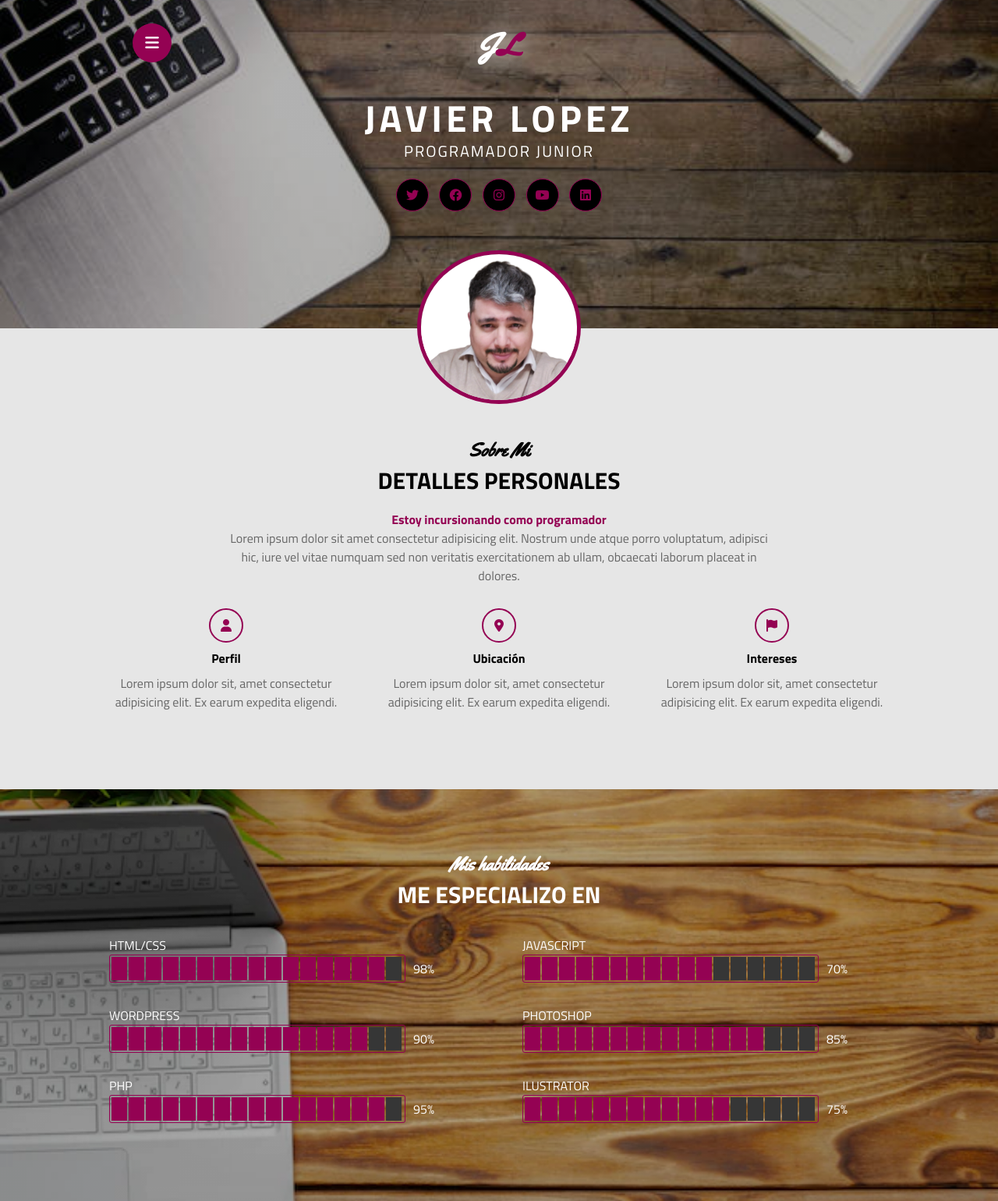
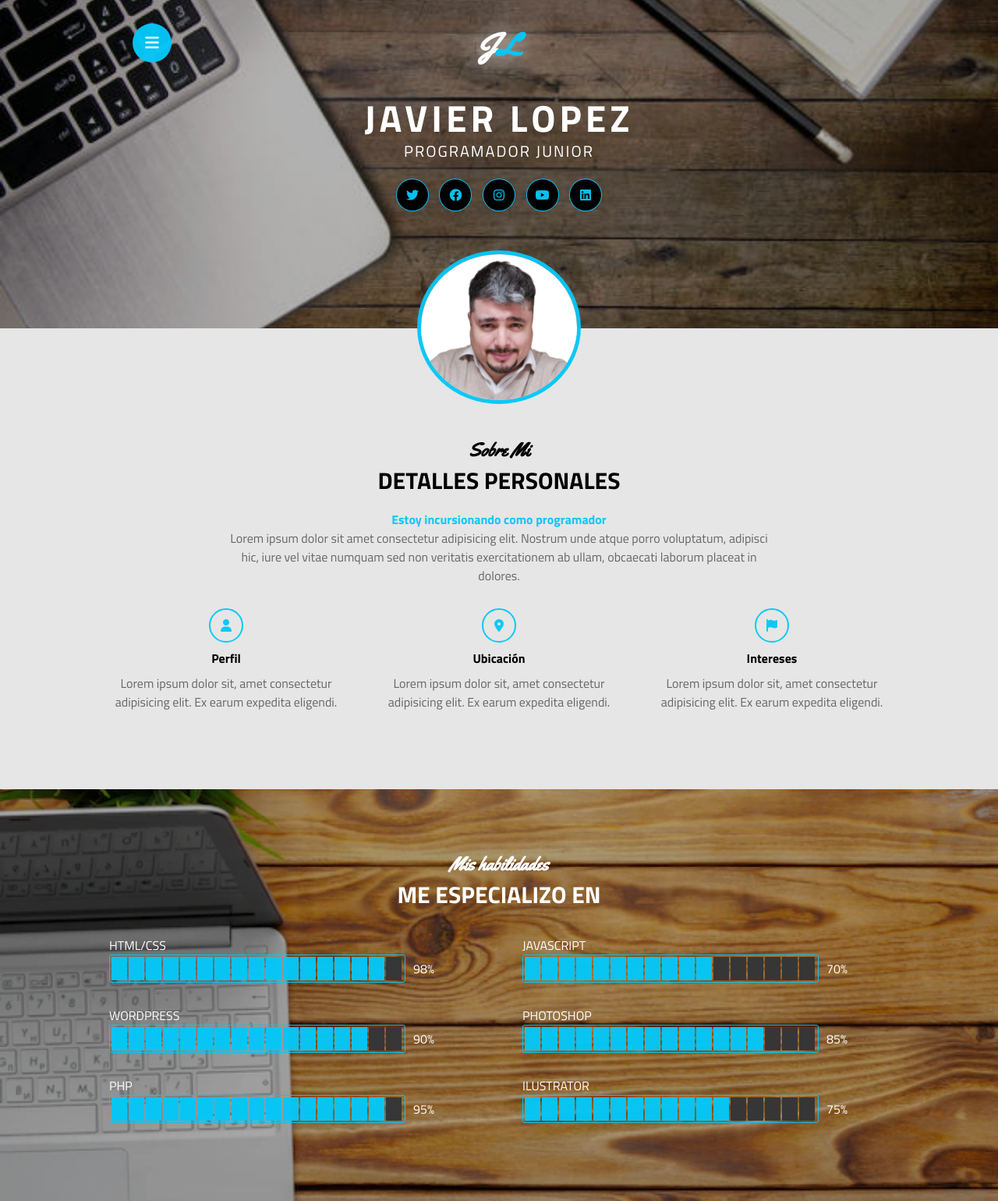
Before and after one commit to JaViEr-EnRi/TP-CV-Ticmas, a plain HTML site: page index.html in a window 1280 px wide. Shown: the top 1540 px of the page at 78% size. Drawn offline with Linux system fonts and the light colour scheme.

Commit message:
Modificacion de Colores en CSS y en JS

```diff
--- a/app.js
+++ b/app.js
@@ -83,7 +83,7 @@ function pintarBarra(id_barra, cantidad, indice, interval){
     x = contadores[indice];
     if(x < cantidad){
         let elementos = id_barra.getElementsByClassName("e");
-        elementos[x].style.backgroundColor = "#940253";
+        elementos[x].style.backgroundColor = "#05c7f8f6";
     }else{
         clearInterval(interval)
     }
--- a/style.css
+++ b/style.css
@@ -29,7 +29,7 @@ html{
 .inicio .contenido-seccion header nav{
     position: fixed;
     margin-left: 60px;
-    background-color: #940253;
+    background-color: #05c7f8f6;
     padding: 15px;
     border-radius: 10px;
     text-align: left;
@@ -51,12 +51,12 @@ html{
     text-shadow: 0 0 35px #fff;
 }
 .inicio .contenido-seccion header .logo .color{
-    color: #940253;
+    color: #05c7f8f6;
     font-family: "Yellowtail";
 }
 .inicio .contenido-seccion header .nav-bar{
     position: fixed;
-    background-color: #940253;
+    background-color: #05c7f8f6;
     font-size: 20px;
     width: 50px;
     height: 50px;
@@ -88,8 +88,8 @@ html{
 display: inline-block;
 text-decoration: none;
 background-color: #000;
-color: #940253;
-border: 1px solid #940253;
+color: #05c7f8f6;
+border: 1px solid #05c7f8f6;
 border-radius: 50%;
 width: 40px;
 height: 40px;
@@ -99,7 +99,7 @@ transition: .3s;
 }
 .inicio .contenido-seccion .info .redes a:hover{
     color: #fff;
-    background-color: #940253;
+    background-color: #05c7f8f6;
     box-shadow: 0 0 20px #fff;
 }
 .inicio .contenido-seccion .foto{
@@ -108,7 +108,7 @@ transition: .3s;
 .inicio .contenido-seccion .foto img{
     max-width: 200px;
     border-radius: 50%;
-    border: 5px solid #940253;
+    border: 5px solid #05c7f8f6;
     position: absolute;
     left: 50%;
     top: -100px;
@@ -137,7 +137,7 @@ transition: .3s;
 
 }
 .sobremi .contenido-seccion .especial{
-    color: #940253;
+    color: #05c7f8f6;
     font-weight: bold;
     margin-top: 15px;
 }
@@ -155,11 +155,11 @@ transition: .3s;
     width: 30%;
 }
 .sobremi .contenido-seccion .fila .col i{
-    color: #940253;
+    color: #05c7f8f6;
     display: inline-block;
     width: 40px;
     height: 40px;
-    border: 2px solid #940253;
+    border: 2px solid #05c7f8f6;
     line-height: 40px;
     border-radius: 50%;
 }
@@ -204,7 +204,7 @@ transition: .3s;
 }
 .habilidades .contenido-seccion .barra{
     display: flex;
-    border: 1px solid #940253;
+    border: 1px solid #05c7f8f6;
     padding: 2px;
     border-radius: 3px;
     margin-right: 10px;
@@ -217,7 +217,7 @@ transition: .3s;
 }
 /* SECCION RESUMEN */
 .resumen{
-    background-color: #e6e6e6;
+    background-color: grey;
     padding: 140px 0 100px 0;
     text-align: center;
 }
@@ -241,9 +241,9 @@ transition: .3s;
 }
 .resumen .contenido-seccion .info .col .titulo{
     display: inline-block;
-    color: #940253;
+    color: #05c7f8f6;
     font-weight: bold;
-    border: 2px solid #940253;
+    border: 2px solid #05c7f8f6;
     padding: 10px;
 }
 .resumen .contenido-seccion .info .col table{
@@ -266,7 +266,7 @@ transition: .3s;
 }
 .resumen .contenido-seccion .info .col table .promedio{
     display: block;
-    color: #940253;
+    color: #05c7f8f6;
     margin-top: 10px;
     font-weight: bold;
 }
@@ -298,7 +298,7 @@ transition: .3s;
     margin-top: 50px;
 }
 .contacto .contenido-seccion .fila .col h2{
-    color: #940253;
+    color: #05c7f8f6;
 }
 /* SECCION RESPONSIVE */
 @media screen and (max-width:800px){
```
